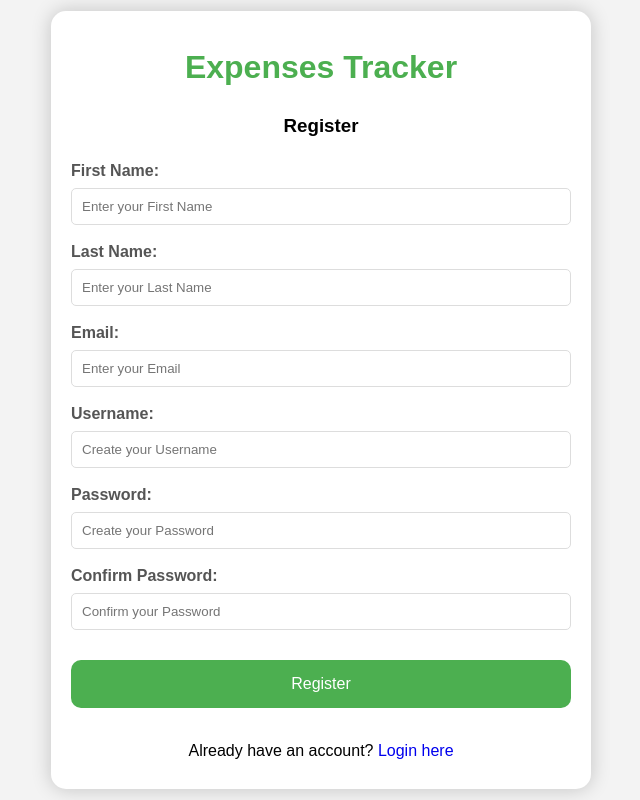
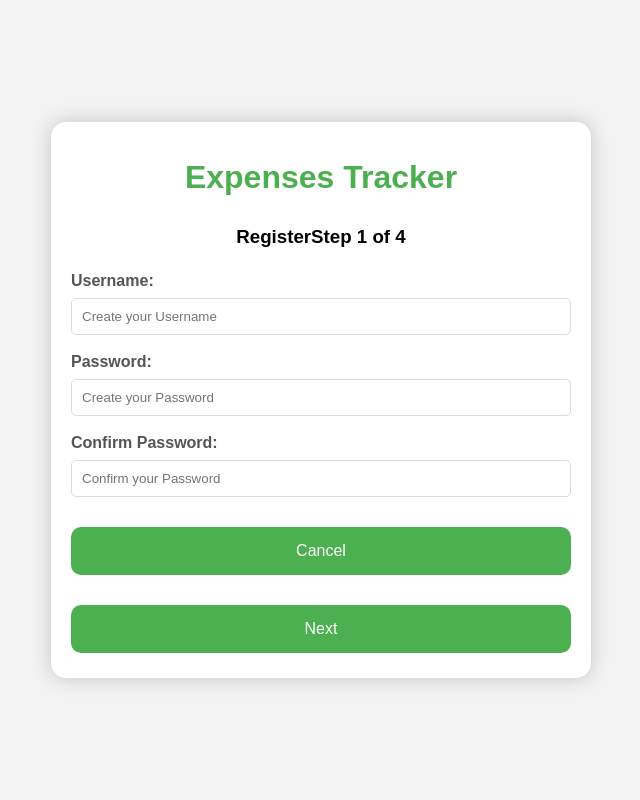
Before and after one commit to ledidk/ExpenseTrackerApp, a Django app: page /register in a window 1280 px wide. Shown: the whole page, without its empty margins (319-959 px from the left). Run offline with Django 5.2, Linux system fonts and the light colour scheme.

Commit message:
updating create pages steps

```diff
--- a/ExpenseTracker/ExpenseTracker/settings.py
+++ b/ExpenseTracker/ExpenseTracker/settings.py
@@ -117,7 +117,7 @@ USE_TZ = True
 # https://docs.djangoproject.com/en/5.1/howto/static-files/
 
 STATIC_URL = 'static/'
-STATICFILES_DIRS = [BASE_DIR / 'static']
+# STATICFILES_DIRS = [BASE_DIR / 'static']
 
 STATIC_ROOT = BASE_DIR / "staticfiles"
 
--- a/ExpenseTracker/home/static/css/style.css
+++ b/ExpenseTracker/home/static/css/style.css
@@ -45,7 +45,15 @@ input {
     border: 1px solid #ddd;
     border-radius: 5px;
 }
-
+.profession{
+    display: block;
+    width: 100%;
+    margin-bottom: 15px;
+    padding: 10px;
+    box-sizing: border-box;
+    border: 1px solid #ddd;
+    border-radius: 5px;
+}
 button {
     padding: 15px;
     border-radius: 10px;
--- a/ExpenseTracker/home/templates/index.html
+++ b/ExpenseTracker/home/templates/index.html
@@ -4,6 +4,12 @@
     <meta charset="UTF-8">
     <meta name="viewport" content="width=device-width, initial-scale=1.0">
     <title>index</title>
+    <style>
+        body{
+            background-color: black;
+            color: #4e4d4d;
+        }
+    </style>
 </head>
 <body>
     <H1 style="display: flex; align-items: center; margin-left: 40%; margin-top: 20%;"> welcome to the home page</H1>
--- a/ExpenseTracker/home/templates/register.html
+++ /dev/null
@@ -1,59 +0,0 @@
-<!DOCTYPE html>
-<html lang="en">
-<head>
-    {% load static %}
-    <meta charset="UTF-8">
-    <meta name="viewport" content="width=device-width, initial-scale=1.0">
-    <title>Register</title>
-    <link rel="stylesheet" href="{% static 'css/style.css' %}">
-
-</head>
-<body>
-    <div class="main">
-        <h1>Expenses Tracker</h1>
-        <h3>Register</h3>
-
-        <!-- Display messages -->
-        {% if messages %}
-        <div class="messages">
-            {% for message in messages %}
-                <div class="alert alert-{{ message.tags }}">
-                    {{ message }}
-                </div>
-            {% endfor %}
-        </div>
-        {% endif %}
-
-        <!-- Form for user registration -->
-        <form method="POST" action="{% url 'handleSignup' %}">
-            {% csrf_token %}
-
-            <label for="fname">First Name:</label>
-            <input type="text" id="fname" name="fname" value="{{ fname }}" placeholder="Enter your First Name" required>
-
-            <label for="lname">Last Name:</label>
-            <input type="text" id="lname" name="lname" value="{{ lname }}" placeholder="Enter your Last Name" required>
-
-            <label for="email">Email:</label>
-            <input type="email" id="email" name="email" value="{{ email }}" placeholder="Enter your Email" required>
-
-            <label for="uname">Username:</label>
-            <input type="text" id="uname" name="uname" value="{{ uname }}" placeholder="Create your Username" required>
-
-            <label for="pass1">Password:</label>
-            <input type="password" id="pass1" name="pass1" placeholder="Create your Password" required>
-
-            <label for="pass2">Confirm Password:</label>
-            <input type="password" id="pass2" name="pass2" placeholder="Confirm your Password" required>
-
-            <div class="wrap">
-                <button type="submit">Register</button>
-            </div>
-        </form>
-
-        <p>Already have an account?
-            <a href="{% url 'handlelogin' %}" style="text-decoration: none;">Login here</a>
-        </p>
-    </div>
-</body>
-</html>
--- /dev/null
+++ b/ExpenseTracker/home/templates/register_step1.html
@@ -0,0 +1,45 @@
+<!-- register_step1.html -->
+<!DOCTYPE html>
+<html lang="en">
+<head>
+    {% load static %}
+    <meta charset="UTF-8">
+    <meta name="viewport" content="width=device-width, initial-scale=1.0">
+    <title>Step 1: Username and Password</title>
+    <link rel="stylesheet" href="{% static 'css/style.css' %}">
+</head>
+<body>
+    <div class="main">
+        <h1>Expenses Tracker</h1>
+        <h3>RegisterStep 1 of 4 </h3>
+
+        <!-- Display messages -->
+        {% if messages %}
+        <div class="messages">
+            {% for message in messages %}
+                <div class="alert alert-{{ message.tags }}">
+                    {{ message }}
+                </div>
+            {% endfor %}
+        </div>
+        {% endif %}
+
+        <form method="POST" action="{% url 'register_step1' %}">
+            {% csrf_token %}
+            <label for="uname">Username:</label>
+            <input type="text" id="uname" name="uname" value="{{ uname }}" placeholder="Create your Username" required>
+
+            <label for="pass1">Password:</label>
+            <input type="password" id="pass1" name="pass1" value="{{ pass1 }}" placeholder="Create your Password" required>
+
+            <label for="pass2">Confirm Password:</label>
+            <input type="password" id="pass2" name="pass2" placeholder="Confirm your Password" required>
+
+            <button type="submit" name="cancel">Cancel</button>
+            <button type="submit">Next</button>
+        </form>
+
+
+    </div>
+</body>
+</html>
--- a/ExpenseTracker/home/urls.py
+++ b/ExpenseTracker/home/urls.py
@@ -5,6 +5,10 @@ from . import views
 urlpatterns = [
     path(' ', views.home, name='home'),
     path('index/', views.home, name='home'),
-    path('register', views.handleSignup, name='handleSignup'),
+    path('register', views.handleSignupStep1, name='register_step1'),
+    path('register/step1/', views.handleSignupStep1, name='register_step1'),
+    path('register/step2/', views.handleSignupStep2, name='register_step2'),
+    path('register/step3/', views.handleSignupStep3, name='register_step3'),
+    path('register/step4/', views.register_success, name='register_step4'),
     path('login/', views.handlelogin, name='handlelogin'),
 ]
--- a/ExpenseTracker/home/views.py
+++ b/ExpenseTracker/home/views.py
@@ -22,7 +22,7 @@ def home(request):
 
 def home(request):
     if request.session.has_key('is_logged'):
-        """return redirect('/index') """
+     # return redirect('/index')
         template = loader.get_template('index.html')
         return HttpResponse(template.render())
 
@@ -30,63 +30,201 @@ def home(request):
     return HttpResponse(template.render())
 
 
-def handleSignup(request):
+def handleSignupStep1(request):
+    # Retrieve data from the session, if available, to prepopulate the form
+    uname = request.session.get('uname', '')
+    pass1 = request.session.get('pass1', '')
+
     if request.method == 'POST':
+        if 'cancel' in request.POST:
+            return redirect('home')  # Redirect to home or login on cancel
+
         uname = request.POST['uname']
-        fname = request.POST['fname']
-        lname = request.POST['lname']
-        email = request.POST['email']
         pass1 = request.POST['pass1']
         pass2 = request.POST['pass2']
         errors = []
 
-        try:
-            user_exists = User.objects.get(username=uname)
+        if User.objects.filter(username=uname).exists():
             errors.append("Username already taken, try something else.")
-        except User.DoesNotExist:
-            if len(uname) > 15:
-                errors.append("Username must be max 15 characters.")
-            if not uname.isalnum():
-                errors.append("Username should only contain letters and numbers.")
-            if pass1 != pass2:
-                errors.append("Passwords do not match.")
-            if len(pass1) < 8:
-                errors.append("Password should be at least 8 characters long.")
+        if len(uname) > 15:
+            errors.append("Username must be max 15 characters.")
+        if pass1 != pass2:
+            errors.append("Passwords do not match.")
+        if len(pass1) < 8:
+            errors.append("Password should be at least 8 characters long.")
 
-        # If there are any errors, return to the register page with error messages and previous input
         if errors:
             for error in errors:
                 messages.error(request, error)
-            # Pass the previous input back to the template
-            return render(request, 'register.html', {
-                'fname': fname,
-                'lname': lname,
-                'email': email,
-                'uname': uname,
-            })
+            return render(request, 'register_step1.html', {'uname': uname, 'pass1': pass1})
 
-        # Create the user if there are no errors
-        user = User.objects.create_user(uname, email, pass1)
-        user.first_name = fname
-        user.last_name = lname
-        user.save()
+        # Store data in session
+        request.session['uname'] = uname
+        request.session['pass1'] = pass1
+        return redirect('register_step2')
+
+    return render(request, 'register_step1.html', {'uname': uname, 'pass1': pass1})
+    if request.method == 'POST':
+        if 'cancel' in request.POST:
+            return redirect('home')  # Redirect to home or login on cancel
+
+        uname = request.POST['uname']
+        pass1 = request.POST['pass1']
+        pass2 = request.POST['pass2']
+        errors = []
+
+        if User.objects.filter(username=uname).exists():
+            errors.append("Username already taken, try something else.")
+        if len(uname) > 15:
+            errors.append("Username must be max 15 characters.")
+        if pass1 != pass2:
+            errors.append("Passwords do not match.")
+        if len(pass1) < 8:
+            errors.append("Password should be at least 8 characters long.")
+
+        if errors:
+            for error in errors:
+                messages.error(request, error)
+            return redirect('register_step1')
+
+        request.session['uname'] = uname
+        request.session['pass1'] = pass1
+        return redirect('register_step2')
+
+    return render(request, 'register_step1.html')
+
+def handleSignupStep2(request):
+    # Retrieve data from the session, if available, to prepopulate the form
+    fname = request.session.get('fname', '')
+    lname = request.session.get('lname', '')
+    email = request.session.get('email', '')
+
+    if request.method == 'POST':
+        if 'back' in request.POST:
+            return redirect('register_step1')
+        if 'cancel' in request.POST:
+            return redirect('home')  # Redirect to home on cancel
+
+        fname = request.POST['fname']
+        lname = request.POST['lname']
+        email = request.POST['email']
+
+        # Store data in session
+        request.session['fname'] = fname
+        request.session['lname'] = lname
+        request.session['email'] = email
+        return redirect('register_step3')
+
+    return render(request, 'register_step2.html', {'fname': fname, 'lname': lname, 'email': email})
+    if request.method == 'POST':
+        if 'back' in request.POST:
+            return redirect('register_step1')
+        if 'cancel' in request.POST:
+            return redirect('home')  # Redirect to home on cancel
+
+        fname = request.POST['fname']
+        lname = request.POST['lname']
+        email = request.POST['email']
+
+        request.session['fname'] = fname
+        request.session['lname'] = lname
+        request.session['email'] = email
+        return redirect('register_step3')
+
+    return render(request, 'register_step2.html')
 
 
-        # Optionally create the UserProfile
-        profile = UserProfile(user=user)
+def handleSignupStep3(request):
+    # Retrieve data from the session, if available, to prepopulate the form
+    profession = request.session.get('profession', '')
+    savings = request.session.get('savings', '')
+    income = request.session.get('income', '')
+
+    if request.method == 'POST':
+        if 'back' in request.POST:
+            return redirect('register_step2')
+        if 'cancel' in request.POST:
+            return redirect('home')  # Redirect to home on cancel
+
+        profession = request.POST['profession']
+        savings = request.POST['savings']
+        income = request.POST['income']
+
+        # Retrieve session data for user creation
+        uname = request.session['uname']
+        pass1 = request.session['pass1']
+        fname = request.session['fname']
+        lname = request.session['lname']
+        email = request.session['email']
+
+        # Store profession-related data in session
+        request.session['profession'] = profession
+        request.session['savings'] = savings
+        request.session['income'] = income
+
+        # Create User and UserProfile
+        user = User.objects.create_user(username=uname, password=pass1, email=email, first_name=fname, last_name=lname)
+        profile = UserProfile(user=user, profession=profession, Savings=savings, income=income)
         profile.save()
 
-        # Log the user in
         dj_login(request, user)
         request.session['is_logged'] = True
-        request.session["user_id"] = user.id
+        return redirect('register_step4')
 
-        messages.success(request, "Your account has been successfully created.")
-        template = loader.get_template('index.html')
-        return HttpResponse(template.render())
+    return render(request, 'register_step3.html', {'profession': profession, 'savings': savings, 'income': income})
 
-    # If it's a GET request, render the registration page
-    return render(request, 'register.html')
+    if request.method == 'POST':
+        if 'back' in request.POST:
+            return redirect('register_step2')
+        if 'cancel' in request.POST:
+            return redirect('home')  # Redirect to home on cancel
+
+        profession = request.POST['profession']
+        savings = request.POST['Savings']
+        income = request.POST['income']
+
+        uname = request.session['uname']
+        pass1 = request.session['pass1']
+        fname = request.session['fname']
+        lname = request.session['lname']
+        email = request.session['email']
+
+        user = User.objects.create_user(username=uname, password=pass1, email=email, first_name=fname, last_name=lname)
+        profile = UserProfile(user=user, profession=profession, Savings=savings, income=income)
+        profile.save()
+
+        dj_login(request, user)
+        request.session['is_logged'] = True
+        return redirect('register_step4')
+
+    return render(request, 'register_step3.html')
+
+def register_success(request):
+    # Retrieve the first name from the session
+    fname = request.session.get('fname', '')
+
+    if request.method == 'POST':
+        if 'back' in request.POST:
+            return redirect('register_step3')
+        if 'cancel' in request.POST:
+            return redirect('home')  # Redirect to home on cancel
+
+        # Final submission logic here
+        messages.success(request, "Registration complete!")
+        return redirect('home')  # Redirect to home or another page after success
+
+    return render(request, 'register_step4.html', {'fname': fname})
+    if request.method == 'POST':
+        if 'back' in request.POST:
+            return redirect('register_step3')
+        if 'cancel' in request.POST:
+            return redirect('home')  # Redirect to home on cancel
+
+        # Final submission logic here
+        messages.success(request, "Registration complete!")
+        return redirect('home')  # Redirect to home or another page after success
+
+    return render(request, 'register_step4.html')
 
 
 def handlelogin(request):
```
Also changed, not shown: ExpenseTracker/home/templates/register_step2.html (added, +34 -0 lines), ExpenseTracker/home/templates/register_step3.html (added, +35 -0 lines), ExpenseTracker/home/templates/register_step4.html (added, +29 -0 lines), ExpenseTracker/db.sqlite3.
